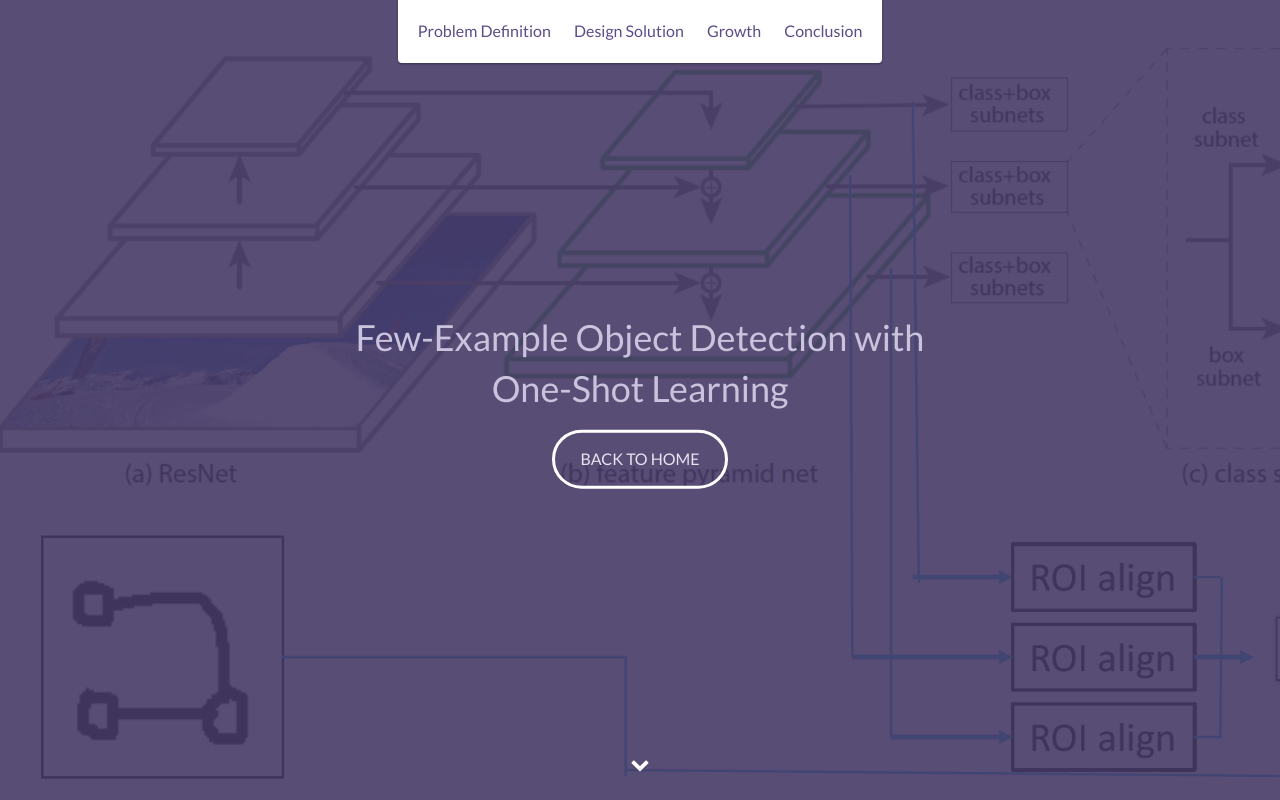
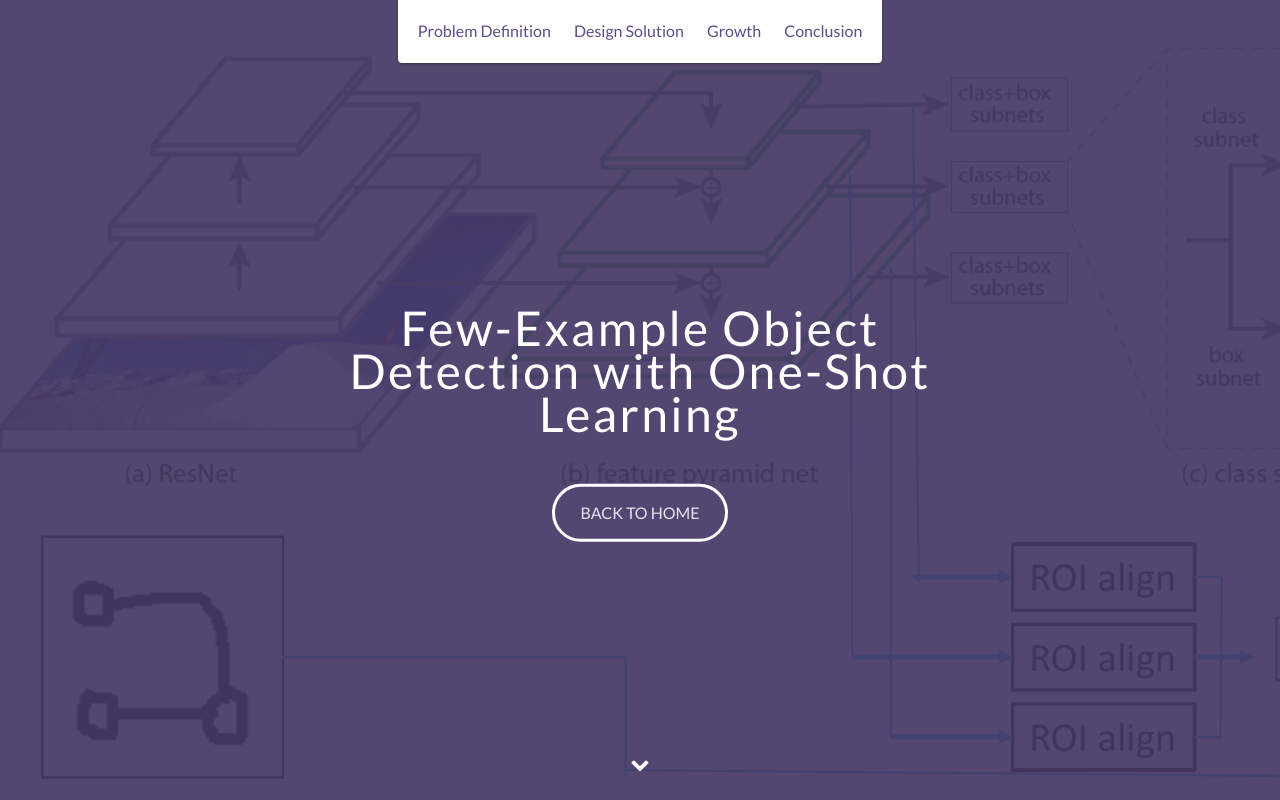
Before and after one commit to angelaaye/angelaaye.github.io, a website: page work/object-detection.html in a window 1280 px wide. Shown: the top 800 px of the page. Drawn offline with nearby package versions, Linux system fonts and the light colour scheme.

Commit message:
Made minor UI changes

```diff
--- a/scss/styles.scss
+++ b/scss/styles.scss
@@ -358,18 +358,27 @@ footer {
     h1 {
         color: #fff;
         font-weight: 700;
-        font-size: 5em;
+        font-size: 4em;
         text-transform: uppercase;
         letter-spacing: 0.05em;
         line-height: 0.9em;
     }
 
     h2 {
-        color: lighten($base-color, 40%);
+        color: lighten($base-color, 30%);
         font-weight: 500;
-        font-size: 2.25em;
+        font-size: 2em;
         margin-bottom: 15px;
     }
+
+    h3 {
+        color: lighten($base-color, 70%);
+        font-weight: 500;
+        font-size: 3em;
+        letter-spacing: 0.05em;
+        line-height: 0.9em;
+    }
+
     .btn-rounded-white {
         color:lighten($base-color, 50%);
       }
@@ -384,7 +393,7 @@ footer {
     right: 0;
     bottom: 0;
     left: 0;
-    background: rgba($base-color-hover, 0.9);
+    background: rgba($base-color-hover, 0.93);
     z-index: 1;
 }
 
@@ -798,7 +807,7 @@ img.portfolio-image {
 
 #contact {
     padding: 50px 15px;
-    background: $base-color;
+    background: lighten($base-color, 10%);
     text-align: center;
 
 }
--- a/work/object-detection.html
+++ b/work/object-detection.html
@@ -43,7 +43,7 @@
 
     <div id="lead" style="background-image:url('../images/cover2.png')">
         <div id="lead-content">
-            <h2>Few-Example Object Detection with One-Shot Learning</h2>
+            <h3>Few-Example Object Detection with One-Shot Learning</h3>
             <a class="btn-rounded-white" href="../index.html">BACK TO HOME</a>
         </div>
         <!-- End #lead-content -->
@@ -165,6 +165,16 @@
                                 <i class="fa fa-chevron-up" aria-hidden="true"></i>
                             </span>
                     </div>
+                    <div class="col-sm-5 social">
+                        <ul>
+                            <li>
+                                <a href="https://github.com/angelaaye" target="_blank"><i class="fa fa-github" aria-hidden="true"></i></a>
+                            </li>
+                            <li>
+                                <a href="https://www.linkedin.com/in/angela-y-259104164" target="_blank"><i class="fa fa-linkedin" aria-hidden="true"></i></a>
+                            </li>
+                        </ul>
+                    </div>
                 </div>
             </div>
         </footer>
```
Also changed, not shown: index.html (+4 -33 lines), work/digital-assistant.html (+11 -1 lines), css/styles.css, 1 other file.
